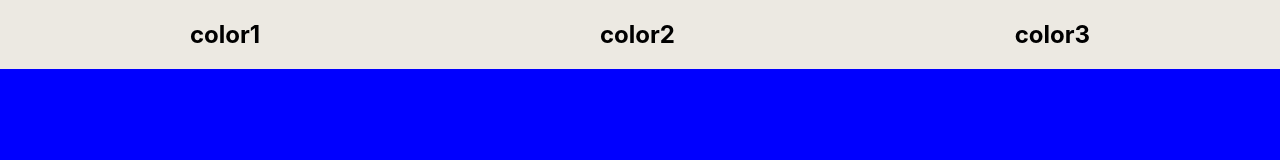
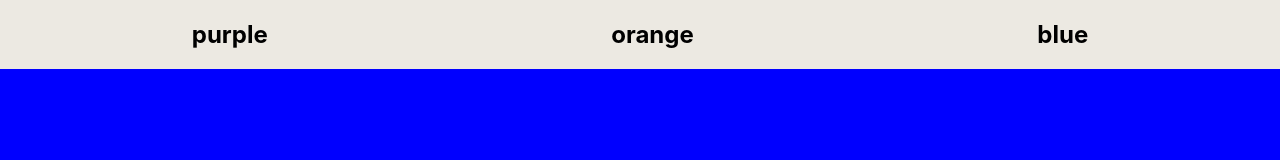
Before and after one commit to david-qz/react-color-router, a React (Create React App) app: page /rgb/0/0/255 in a window 1280 px wide. Shown: the top 160 px of the page. Built offline with nearby package versions, Linux system fonts and the light colour scheme.

Commit message:
Give the colors names

```diff
--- a/src/components/Header/Header.js
+++ b/src/components/Header/Header.js
@@ -6,8 +6,8 @@ export default function Header() {
   const cssColor = `rgb(${r}, ${g}, ${b})`;
 
   return <header className='Header' style={{ '--current-color' : cssColor }}>
-    <NavLink to="/rgb/95/15/64">color1</NavLink>
-    <NavLink to="/rgb/227/100/20">color2</NavLink>
-    <NavLink to="/rgb/15/76/92">color3</NavLink>
+    <NavLink to="/rgb/95/15/64">purple</NavLink>
+    <NavLink to="/rgb/227/100/20">orange</NavLink>
+    <NavLink to="/rgb/15/76/92">blue</NavLink>
   </header>;
 }
```
